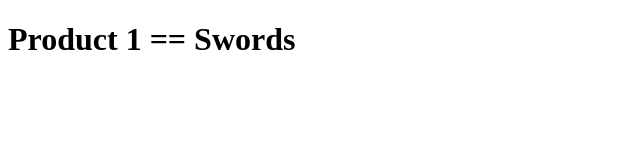
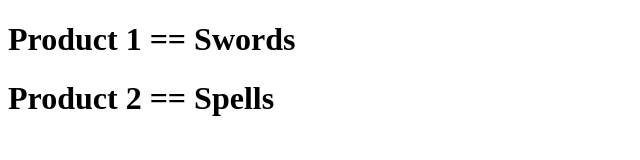
Before and after one commit to willofwonder/branchesAssigment, a plain HTML site: page products.html in a window 1280 px wide. Shown: the whole page, without its empty margins (0-640 px from the left). Drawn offline with Linux system fonts and the light colour scheme.

Commit message:
added product 2

```diff
--- a/products.html
+++ b/products.html
@@ -3,5 +3,6 @@
     <head><title>git branches producs</title></head>
     <body>
         <h1>Product 1 == Swords</h1>
+        <h1>Product 2 == Spells</h1>
     </body>
 </html>
```
